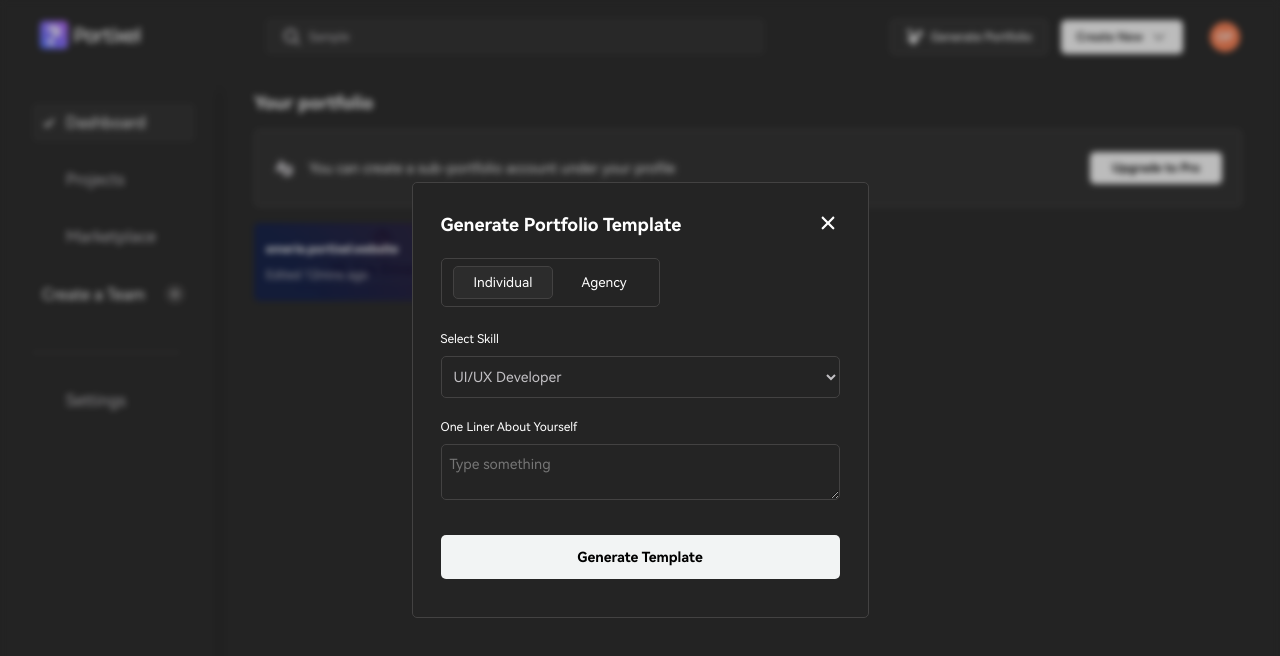
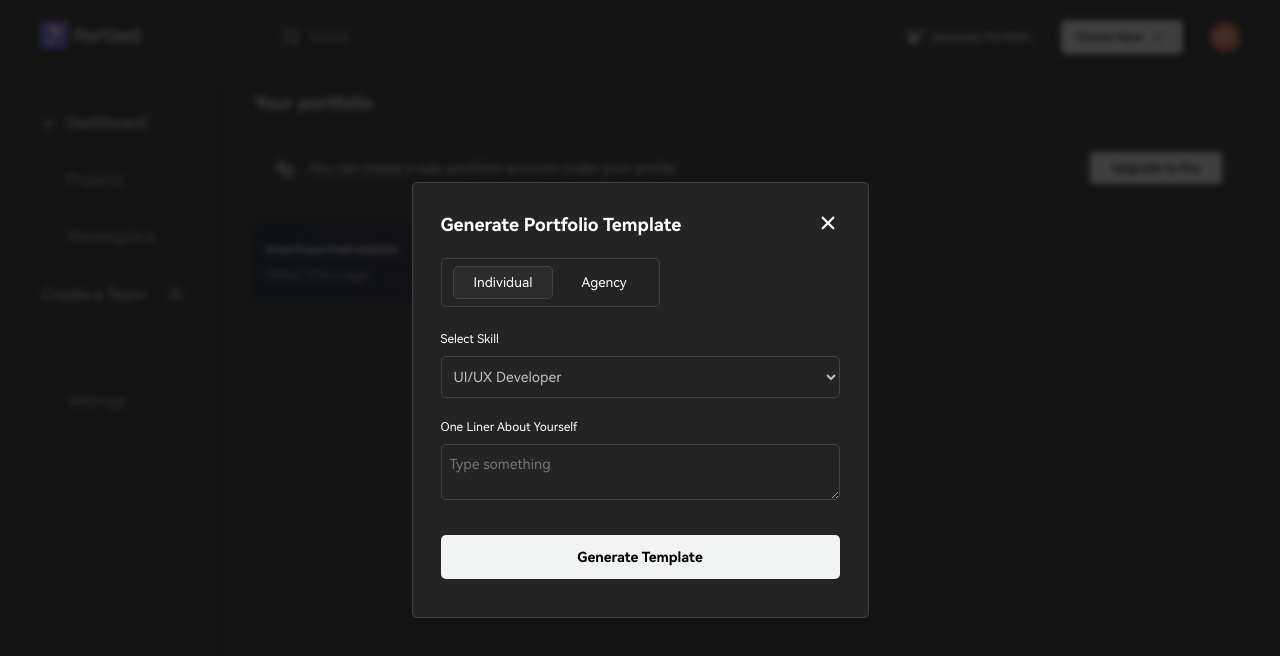
Before and after one commit to Portixel/Portixel-FE, a React (Vite) app: page /dashboard in a window 1280 px wide. Both pictures are taken after typing "Sample" into the empty fields and a click on the button "Generate Portfolio". Shown: the top 656 px of the page. Built offline with nearby package versions, Linux system fonts and the light colour scheme.

Commit message:
feat: add Loader to NewPortfolioModal

```diff
--- a/src/components/NewPortfolioModal.tsx
+++ b/src/components/NewPortfolioModal.tsx
@@ -1,3 +1,4 @@
+import Loader from "@/components/Loader";
 import TabState from "@/components/TabState";
 import { Industries, Skills } from "@/data/Mock";
 import { IRootStore } from "@/redux/store";
@@ -8,6 +9,7 @@ import { useDispatch, useSelector } from "react-redux";
 const NewPortfolioModal = () => {
   const dispatch = useDispatch();
   const [tab, setTab] = useState(Tabs[0]?.title);
+  const [loading, setLoading] = useState(false);
 
   const { generateModalIsOpen } = useSelector(
     (state: IRootStore) => state?.util
@@ -15,6 +17,11 @@ const NewPortfolioModal = () => {
 
   const handleSubmit = (e: FormEvent) => {
     e.preventDefault();
+    setLoading(true);
+    setTimeout(() => {
+      setLoading(false);
+      closeModal();
+    }, 1000);
   };
 
   const closeModal = () => {
@@ -22,7 +29,6 @@ const NewPortfolioModal = () => {
   };
 
   const blockPropagation = (e: MouseEvent) => {
-    e.preventDefault();
     e.stopPropagation();
   };
 
@@ -32,6 +38,9 @@ const NewPortfolioModal = () => {
       onClick={closeModal}
       style={{ display: generateModalIsOpen ? "flex" : "none" }}
     >
+      {loading ? (
+        <Loader />
+      ) : (
         <div className="NewPortfolioModal" onClick={blockPropagation}>
           <div className="top">
             <h4 className="title">Generate Portfolio Template</h4>
@@ -44,7 +53,7 @@ const NewPortfolioModal = () => {
           <TabState Tabs={Tabs} selected={tab} setSelected={setTab} />
 
           {tab == "Individual" ? (
-          <form onSubmit={handleSubmit}>
+            <form action="" onSubmit={handleSubmit}>
               <label>
                 <p>Select Skill</p>
                 <select className="skill">
@@ -61,10 +70,14 @@ const NewPortfolioModal = () => {
                 <textarea placeholder="Type something"></textarea>
               </label>
 
-            <input type="submit" value="Generate Template" className="submit" />
+              <input
+                type="submit"
+                value="Generate Template"
+                className="submit"
+              />
             </form>
           ) : (
-          <form onSubmit={handleSubmit}>
+            <form action="" onSubmit={handleSubmit}>
               <label htmlFor="one">
                 <p>Company Name</p>
                 <input placeholder="Company name" />
@@ -86,10 +99,15 @@ const NewPortfolioModal = () => {
                 <textarea placeholder="Type something"></textarea>
               </label>
 
-            <input type="submit" value="Generate Template" className="submit" />
+              <input
+                type="submit"
+                value="Generate Template"
+                className="submit"
+              />
             </form>
           )}
         </div>
+      )}
     </div>
   );
 };
--- a/src/style/Dashboard.scss
+++ b/src/style/Dashboard.scss
@@ -52,7 +52,7 @@
   .modalParent {
     width: 100%;
     height: 100vh;
-    background-color: rgba($bgBlack, 0.3);
+    background-color: #0f0f0fcc;
     display: flex;
     justify-content: center;
     align-items: center;
```
Lines whose indentation alone changed are shown as unchanged.
